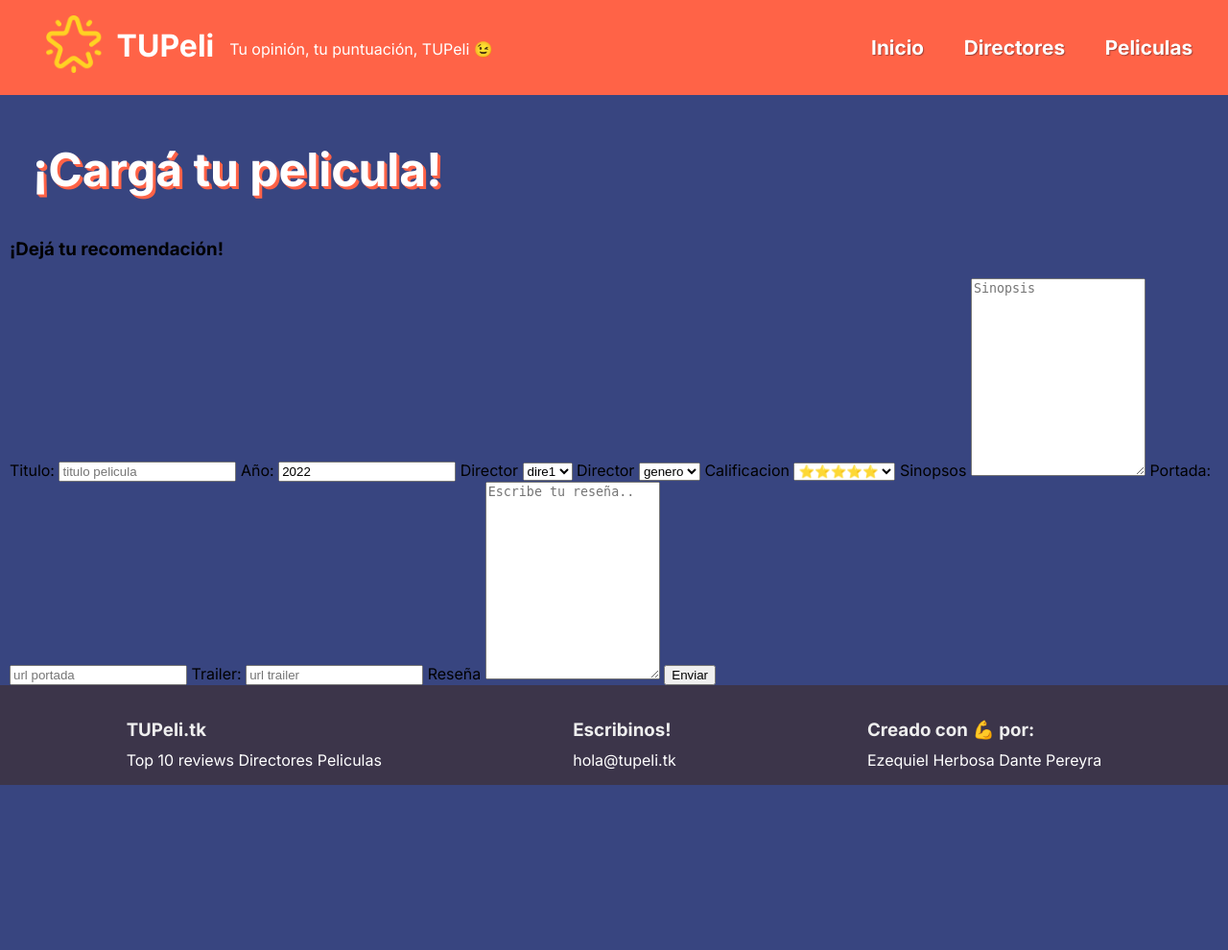
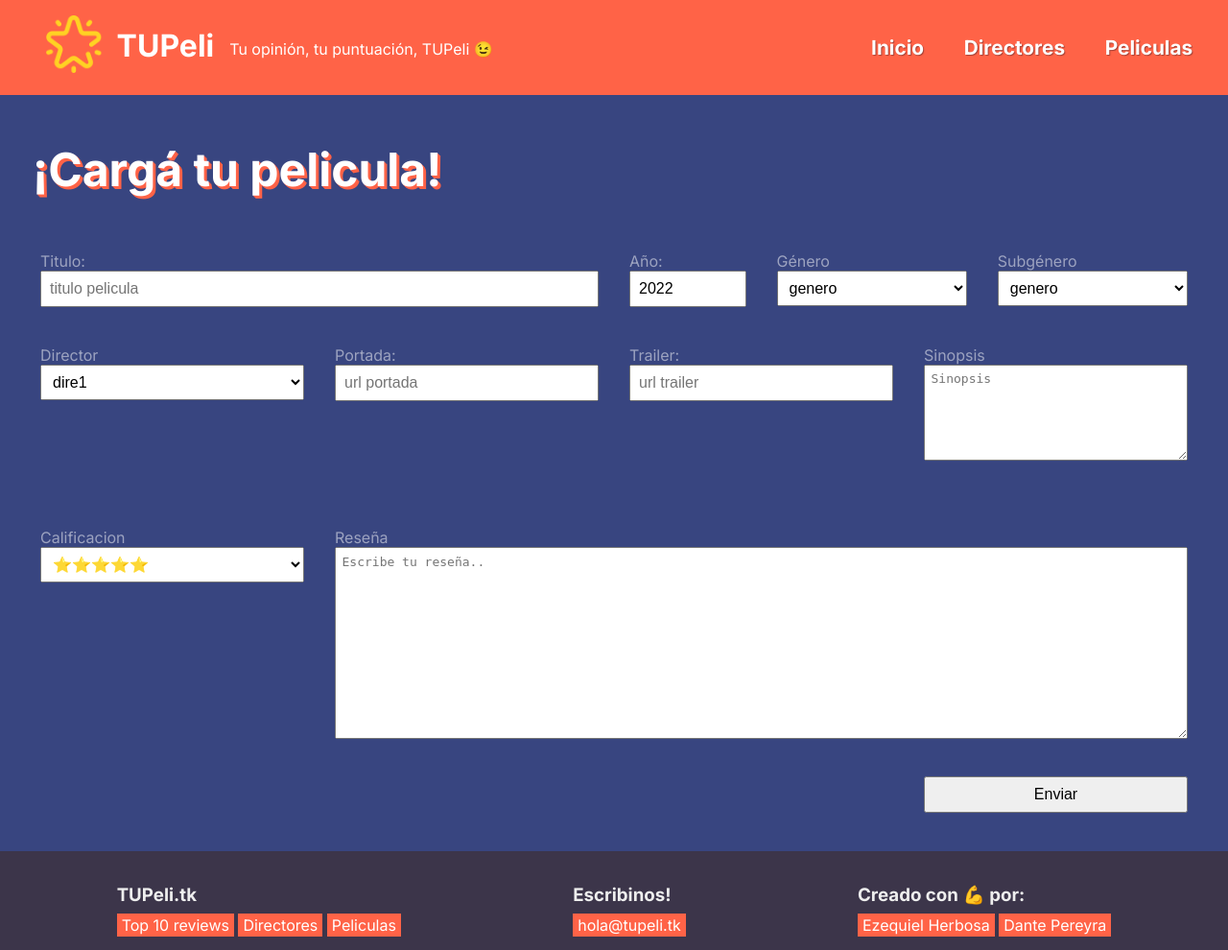
Before and after one commit to dantegt/TUPPII-LCII-Herbosa-Pereyra, a Flask app: page /agregar in a window 1280 px wide. Shown: the whole page at 96% size. Before the commit the page ends 818 px from the top, so only its background shows below. Run offline with Flask 2, Linux system fonts and the light colour scheme.

Commit message:
fix typicons - images static - Formulario de carga

```diff
--- a/Flask/main.py
+++ b/Flask/main.py
@@ -35,6 +35,9 @@ def api_peliculas():
 def api_agregar():
     return render_template('agregar.html')
 
+@app.route('/typicons')
+def typicons_demo():
+    return render_template('typicons.html')
 
 
 #
--- a/Flask/static/style.css
+++ b/Flask/static/style.css
@@ -1,12 +1,12 @@
 /* Iconos */
-@import 'static/font/typicons.css';
+@import './font/typicons.css';
 @font-face {
     font-family: 'typicons';
-    src: url("static/font/typicons.eot");
-    src: url("static/font/typicons.eot?#iefix") format('embedded-opentype'),
-         url("static/font/typicons.woff") format('woff'),
-         url("static/font/typicons.ttf") format('truetype'),
-         url("static/font/typicons.svg#typicons") format('svg');
+    src: url("./font/typicons.eot");
+    src: url("./font/typicons.eot?#iefix") format('embedded-opentype'),
+         url("./font/typicons.woff") format('woff'),
+         url("./font/typicons.ttf") format('truetype'),
+         url("./font/typicons.svg#typicons") format('svg');
     font-weight: normal;
     font-style: normal;
   }
@@ -15,7 +15,7 @@
 html, body {
     box-sizing:content-box;
     margin: 0;
-    font-family: 'Inter', sans-serif;
+    font-family: 'Inter', 'Segoe UI', sans-serif;
     background: #384580;
     min-height: 100vh;
 }
@@ -61,7 +61,7 @@ html, body {
     margin: 0;
     padding-left: 1.5em;
     font-size: 1.5em;
-    background: url(static/favicon.png) no-repeat;
+    background: url(./images/favicon.png) no-repeat;
     background-size: contain;
 }
 
@@ -112,6 +112,11 @@ html, body {
     text-align: center;
     padding: 1em;
     border-bottom: 1px solid;
+    cursor: pointer;
+}
+
+#mobile-hamburger {
+    cursor: pointer;
 }
 
 main {
@@ -158,9 +163,8 @@ main {
 /* formulario de login */
 #login {
     width: 100%;
-    max-width: 320px;
     min-width: 320px;
-    padding: 30px 30px 50px 30px;
+    padding: 1em 2em 2em;
     background-color: #719192;
 
     -webkit-box-shadow: 0px 0px 5px 5px rgba(0,0,0,0.15);
@@ -240,6 +244,12 @@ main {
     font-size: 3em;
     color: white;
     margin: 0 1em;
+}
+
+#derecho a {
+    color: #fff;
+    display: inline-block;
+    margin-bottom: 10px;
 }
 
 .logo-empresa img {
@@ -352,6 +362,42 @@ main {
     filter: contrast(0);
 }
 
+/* CARGAR PELICULA */
+
+#formulario_carga {
+    padding: 1em;
+    width: 100%;
+    display: flex;
+    flex-wrap: wrap;
+}
+
+#formulario_carga .input-group {
+    display: flex;
+    flex-direction: column;
+    width: 100%;
+    box-sizing: border-box;
+}
+
+#formulario_carga input,
+#formulario_carga textarea,
+#formulario_carga select {
+    width: 100%;
+    padding: 0.5em;
+    font-size: 1em;
+    box-sizing: border-box;
+    display: inline-block;
+    margin-bottom: 0.5em;
+}
+
+#formulario_carga label {
+    color: white;
+    opacity: .5;
+    padding: 0;
+    margin: 0;
+}
+
+
+
 .pie {
     display: flex;
     background: #3c354a;
@@ -366,6 +412,12 @@ main {
 .pie a {
     text-decoration: none;
     color: #fff;
+    background: tomato;
+    padding: 2px 5px;
+}
+
+.pie a:hover {
+    background-color: #ff4422;
 }
 
 .pie .titulo {
@@ -374,6 +426,36 @@ main {
 
 
 @media (min-width: 720px) {
+
+    .col1 {
+        max-width: 100% !important;
+    }
+
+    .col34 {
+        max-width: 75% !important;
+    }
+
+    .col12 {
+        max-width: 50% !important;
+    }
+
+    .col13 {
+        max-width: 33% !important;
+    }
+
+    .col14 {
+        max-width: 25% !important;
+    }
+
+    .col18 {
+        max-width: 12.5% !important;
+    }
+
+    .col316 {
+        max-width: 18.75% !important;
+    }
+
+
     .header {
         flex-direction:row;
         justify-content: space-between;
@@ -430,6 +512,10 @@ main {
         margin: 1em .5em .5em;
     }
 
+    #login {
+        max-width: 320px;
+    }
+
     #contenedorcentrado {
         flex-direction:row;
         padding: 30px;
@@ -441,6 +527,10 @@ main {
 
     #derecho {
         padding:20px 20px 20px 50px;
+    }
+
+    #derecho a {
+        margin: 2em;
     }
 
     .tupeli {
@@ -481,4 +571,9 @@ main {
         text-align-last: initial;
     }
 
+    #formulario_carga .input-group {
+        max-width: 33%;
+        padding: 1em;
+    }
+
   }
--- a/Flask/templates/agregar.html
+++ b/Flask/templates/agregar.html
@@ -29,32 +29,55 @@
 
     <main class="top10">
         <h1 class="titulo-principal">¡Cargá tu pelicula!</h1>
-
             <div id="formulario_carga">
-
-
-            <h3>¡Dejá tu recomendación!</h3>
-
+            <div class="input-group col12">
                 <label for="titulo_pelicula">Titulo: </label>
                 <input type="text" id="lname" name="lastname" placeholder="titulo pelicula">
-
+            </div>
+            <div class="input-group col18">
                 <label for="anio">Año: </label>
                 <input type="number" id="anio" name="anio" placeholder="Año" value=2022>
-
+            </div>
+            <div class="input-group col316">
+                <label for="genero">Género</label>
+                <select id="genero" name="genero">
+                <option value="genero1">genero</option>
+                <option value="genero1">genero</option>
+                <option value="genero1">genero</option>
+                </select>
+            </div>
+            <div class="input-group col316">
+                <label for="genero">Subgénero</label>
+                <select id="genero" name="genero">
+                <option value="genero1">genero</option>
+                <option value="genero1">genero</option>
+                <option value="genero1">genero</option>
+                </select>
+            </div>
+            <div class="input-group col14">
                 <label for="director_id">Director</label>
                 <select id="director_id" name="director">
                 <option value="dire1">dire1</option>
                 <option value="dire2">dire2</option>
                 <option value="dire3">dire3</option>
                 </select>
+            </div>
+            <div class="input-group col14">
+                <label for="imagen_pelicula">Portada: </label>
+                <input type="url" id="imagen_pelicula" placeholder="url portada">
+            </div>
+            <div class="input-group col14">
+                <label for="trailer">Trailer: </label>
+                <input type="url" id="trailer" placeholder="url trailer">
+            </div>
+            <div class="input-group col14">
+                <label for="sinopsis">Sinopsis</label>
+                <textarea id="sinopsis" name="sinopsis" placeholder="Sinopsis" style="height:100px"></textarea>
+            </div>
+            <div class="input-group col1">
+            </div>
 
-            <label for="genero">Director</label>
-            <select id="genero" name="genero">
-            <option value="genero1">genero</option>
-            <option value="genero1">genero</option>
-            <option value="genero1">genero</option>
-            </select>
-
+            <div class="input-group col14">
                 <label for="calificacion">Calificacion</label>
                 <select id="calificacion" name="calificacion">
                 <option value="5">⭐⭐⭐⭐⭐</option>
@@ -62,23 +85,17 @@
                 <option value="3">⭐⭐⭐</option>
                 <option value="2">⭐⭐</option>
                 <option value="1">⭐</option>
-
                 </select>
-
-            <label for="sinopsis">Sinopsos</label>
-            <textarea id="sinopsis" name="sinopsis" placeholder="Sinopsis" style="height:200px"></textarea>
-
-            <label for="imagen_pelicula">Portada: </label>
-            <input type="url" id="imagen_pelicula" placeholder="url portada">
-
-            <label for="trailer">Trailer: </label>
-            <input type="url" id="trailer" placeholder="url trailer">
-
-
+            </div>
+            <div class="input-group col34">
                 <label for="resenia">Reseña</label>
                 <textarea id="resenia" name="resenia" placeholder="Escribe tu reseña.." style="height:200px"></textarea>
-
+            </div>
+            <div class="input-group col34">
+            </div>
+            <div class="input-group col14">
                 <input type="submit" value="Enviar">
+            </div>
         </form>
         </div>
 
--- a/Flask/static/demo.html
+++ b/Flask/templates/typicons.html
@@ -79,6 +79,7 @@
         margin-top: 112px;
       }
     }
+
     @charset "UTF-8";
 
 @font-face {
```
Also changed, not shown: Flask/templates/index.html (+7 -13 lines), Flask/templates/login.html (+3 -6 lines), Flask/static/images/default.png (renamed from Flask/static/default.png), Flask/static/images/favicon.png (renamed from Flask/static/favicon.png). Lines whose indentation alone changed are shown as unchanged.
